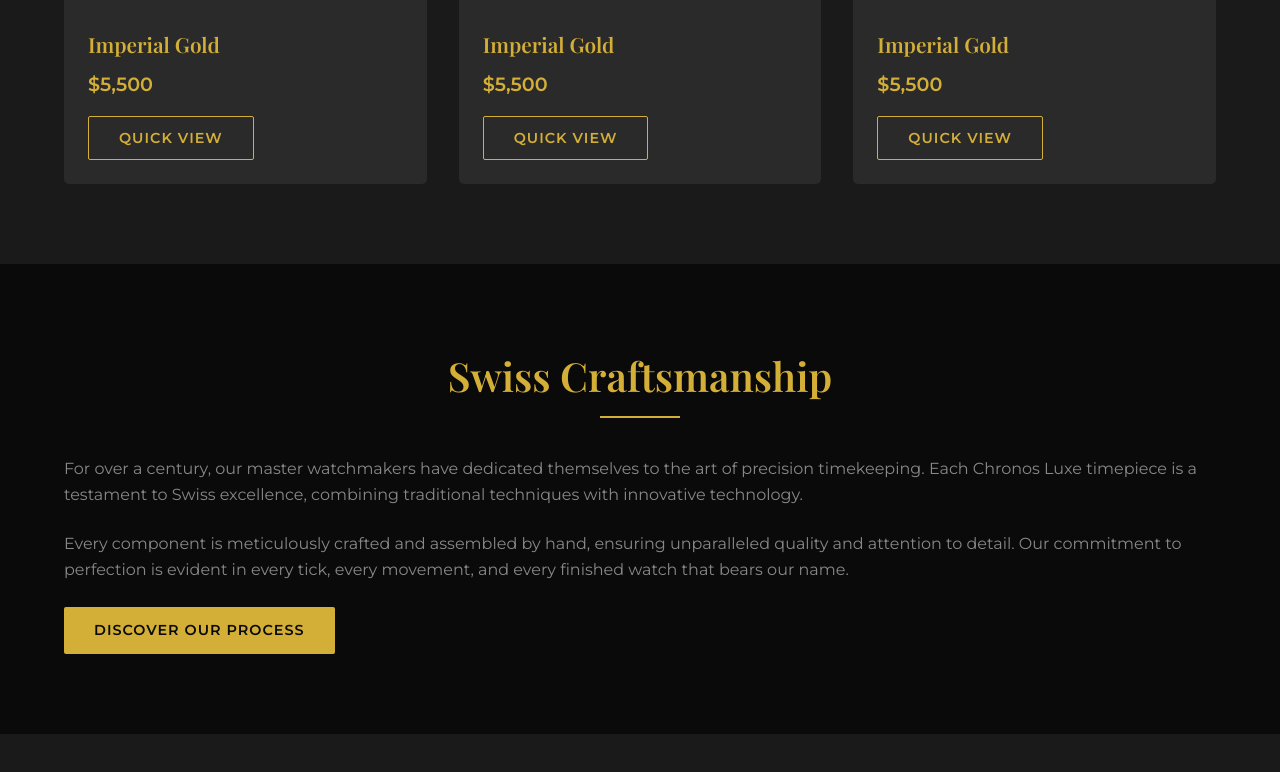
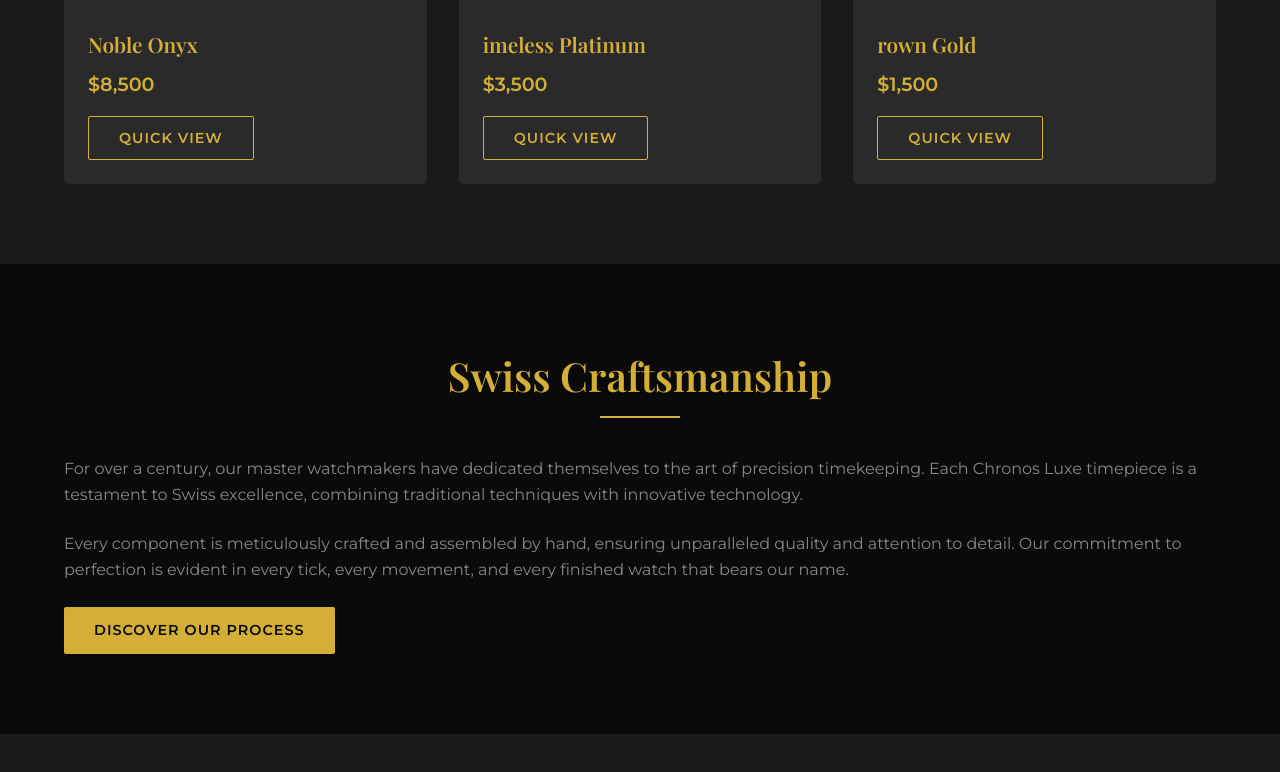
Before and after one commit to sourav24153-creator/Chronos-Luxe, a plain HTML site: page index.html in a window 1280 px wide. Shown: the part 1715-2487 px from the top of the page. Drawn offline with nearby package versions, Linux system fonts and the light colour scheme.

Commit message:
Update index.htmlhy

```diff
--- a/index.html
+++ b/index.html
@@ -723,8 +723,8 @@
                 <div class="product-card fade-in">
                     <img src="https://www.mnmlst.in/cdn/shop/files/Heritage_Rose_Gold_Black_-_5.jpg?v=1757656152&width=1445" alt="Luxury Gold Watch" class="product-image" loading="lazy">
                     <div class="product-info">
-                        <h3>Imperial Gold</h3>
-                        <p class="price">$5,500</p>
+                        <h3>Noble Onyx</h3>
+                        <p class="price">$8,500</p>
                         <button class="btn btn-outline quick-view" data-id="4">Quick View</button>
                     </div>
                 </div>
@@ -732,16 +732,16 @@
                 <div class="product-card fade-in">
                     <img src="https://encrypted-tbn0.gstatic.com/images?q=tbn:ANd9GcT885lP-pdjrXMOBy9VTTbHjZUeShypqhIk9vWWLkSsFSQ8BILZxG9F5JF5SfHM92zTKq8&usqp=CAU" alt="Luxury Gold Watch" class="product-image" loading="lazy">
                     <div class="product-info">
-                        <h3>Imperial Gold</h3>
-                        <p class="price">$5,500</p>
+                        <h3>imeless Platinum</h3>
+                        <p class="price">$3,500</p>
                         <button class="btn btn-outline quick-view" data-id="4">Quick View</button>
                     </div>
                 </div>
                 <div class="product-card fade-in">
                     <img src="https://encrypted-tbn0.gstatic.com/images?q=tbn:ANd9GcRx8lXdjl8pLS4Ar52v-v8Cpnn2FkCupz0Lg2IQH9SILxQrHstchIapsQkTa43OtynBhB0&usqp=CAU" alt="Luxury Gold Watch" class="product-image" loading="lazy">
                     <div class="product-info">
-                        <h3>Imperial Gold</h3>
-                        <p class="price">$5,500</p>
+                        <h3>rown Gold</h3>
+                        <p class="price">$1,500</p>
                         <button class="btn btn-outline quick-view" data-id="4">Quick View</button>
                     </div>
                 </div>
```
